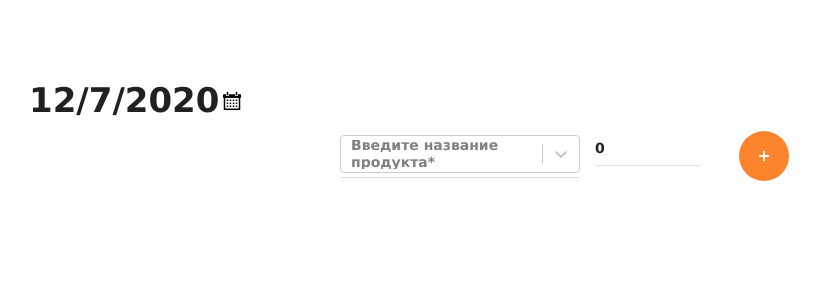
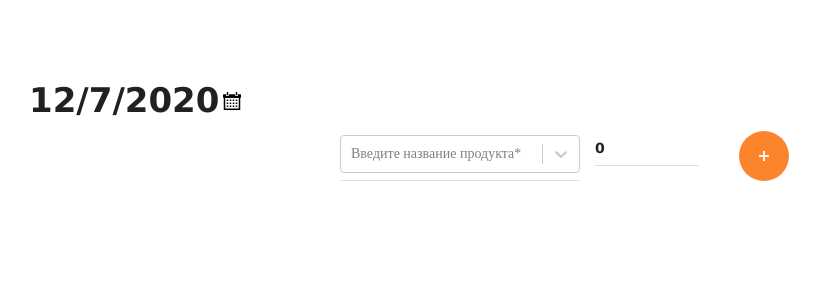
Before and after one commit to AleksandrMyk/SlimMom_Project_FrontEnd, a React (Create React App) app: page /diary in a window 1280 px wide. Shown: the top 300 px of the page, without its empty margins (63-883 px from the left). Built offline with nearby package versions, Linux system fonts and the light colour scheme; no server answers; sample sign-in values are in the browser's storage.

Commit message:
AddProduct with date from Calendar without styles

```diff
--- a/src/Components/AddProductForm/AddProductForm.jsx
+++ b/src/Components/AddProductForm/AddProductForm.jsx
@@ -1,14 +1,13 @@
 import React, { useState, useEffect, useCallback } from "react";
-import CalendarOnClick from '../Calendar/CalendarOnClick.jsx';
+import CalendarOnClick from "../Calendar/CalendarOnClick.jsx";
 import { useDispatch } from "react-redux";
 import AsyncSelect from "react-select/async";
 import axios from "axios";
 import styles from "./AddProductForm.module.css";
-//
 
 import { useMediaQuery } from "./hooks";
 import productOperations from "../../Redux/product/productOperations";
-
+//
 const SEARCH_URL = "https://slimmom.herokuapp.com/";
 const END_OPTIONS = "&page=1&limit=10";
 const QUERY = `products?name=`;
@@ -36,7 +35,7 @@ export default function AddProductForm() {
       const date = "2020-12-12";
 
       const results_products = dispatch(
-        productOperations.addProduct(productId, weight, date)
+        productOperations.addProduct(productId, weight, Date)
       );
       console.log("results_products", results_products);
 
@@ -127,12 +126,14 @@ export default function AddProductForm() {
   const currentHideNav = useMediaQuery("(min-width: 767px)");
   return (
     <>
-    <CalendarOnClick getDateValue={setDate}></CalendarOnClick>
+      <CalendarOnClick getDateValue={setDate}></CalendarOnClick>
       <form className={`${styles.ProductEditor} `} onSubmit={handleSubmit}>
-        <div className={`${styles.ProductEditorLabel} `}>
+        <div
+          className={`${styles.ProductEditorLabel} ${styles.ProductEditorInput} ${styles.ProductEditorInputName}`}
+        >
           <AsyncSelect
             placeholder="Введите название продукта*"
-            className={`${styles.ProductEditorInput} ${styles.ProductEditorInputName}`}
+            style={`${styles.Select} `}
             cacheOptions
             defaultOptions
             value={selectedTitle}
@@ -151,6 +152,7 @@ export default function AddProductForm() {
             placeholder="Граммы*"
             value={weight}
             onChange={handleChange}
+            min={0}
           />
         </label>
         <button type="submit" className={styles.ProductEditorButton}>
--- a/src/Components/AddProductForm/AddProductForm.module.css
+++ b/src/Components/AddProductForm/AddProductForm.module.css
@@ -4,6 +4,7 @@
 }
 .Select {
   border: none;
+  outline: none;
 }
 
 .ProductEditor {
--- a/src/Redux/product/productOperations.jsx
+++ b/src/Redux/product/productOperations.jsx
@@ -13,7 +13,7 @@ const addProduct = (productId, weight, date) => (dispatch) => {
     weight: weight,
     date: date,
   };
-  debugger;
+
   dispatch(productActions.addProductRequest()); //запрос на сервер
   //addProductRequest() это createAction возвращ обьект с {type: "ADD_PRODUCT"}
   console.log("input data: ", dateAddProd);
@@ -28,10 +28,10 @@ const addProduct = (productId, weight, date) => (dispatch) => {
 
 //GET-запрос на получение перечня продуктов по query строке
 
-const fetchProductsQuery = (searchTerm) => (dispatch) => {
+const fetchProductsQuery = (query) => (dispatch) => {
   dispatch(productActions.getProductRequest());
   axios
-    .get(`/products?name=${searchTerm}&page=1&limit=10`)
+    .get(`/products?name=${query}&page=1&limit=10`)
 
     .then((response) => {
       return dispatch(productActions.getProductSuccess(response.data));
```
Also changed, not shown: 1 other file (tests, documents, lock files or other folders).
